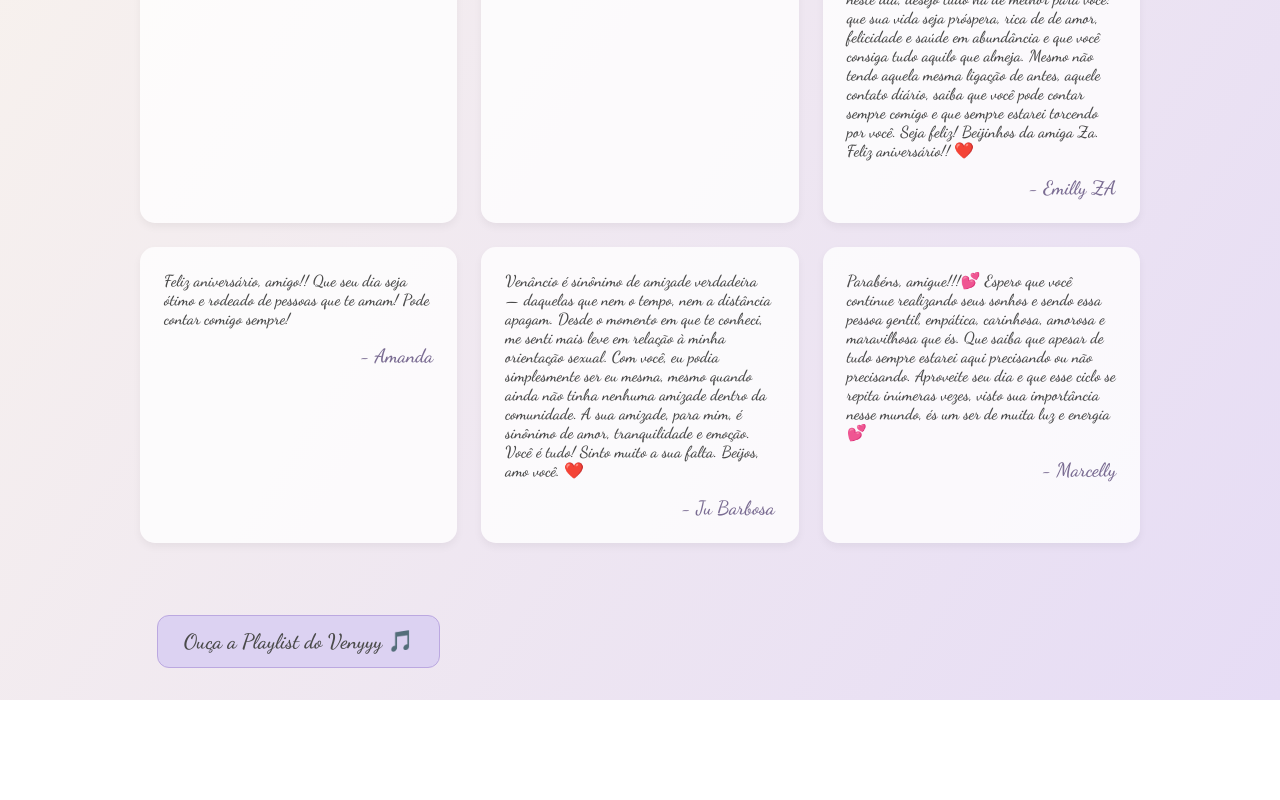
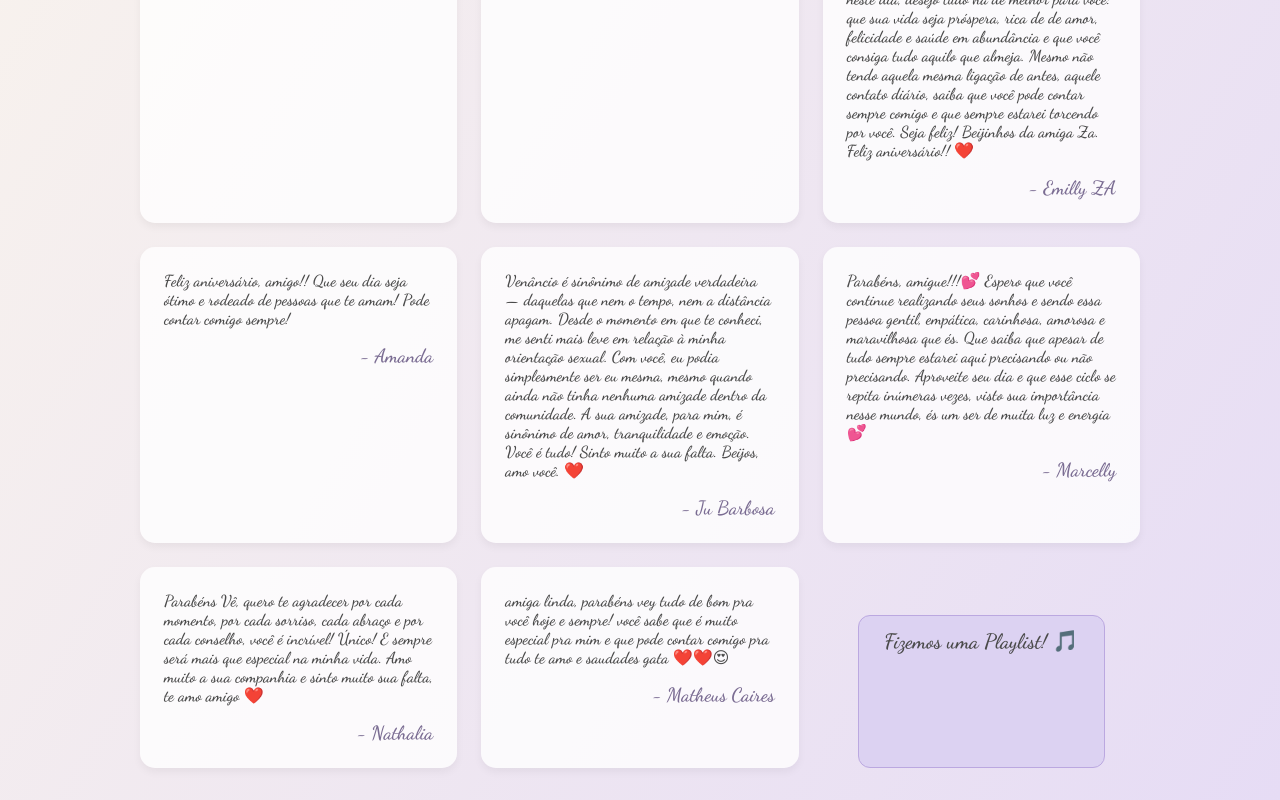
Before and after one commit to wenrgs/venyyy, a plain HTML site: page love-notes.html in a window 1280 px wide. Shown: the part 1330-2130 px from the top of the page. Before the commit the page ends 2030 px from the top, so only its background shows below. Drawn offline with Linux system fonts and the light colour scheme.

Commit message:
Add files via upload

```diff
--- a/love-notes.html
+++ b/love-notes.html
@@ -155,12 +155,22 @@ Pode contar comigo sempre!
 Espero que você continue realizando seus sonhos e sendo essa pessoa gentil, empática, carinhosa, amorosa e maravilhosa que és.
 Que saiba que apesar de tudo sempre estarei aqui precisando ou não precisando. Aproveite seu dia e que esse ciclo se repita inúmeras vezes, visto sua importância nesse mundo, és um ser de muita luz e energia💕
       <div class="author">- Marcelly</div>
+      </div>
+      <div class="note">
+       Parabéns Vê, quero te agradecer por cada momento, por cada sorriso, cada abraço e por cada conselho, você é incrível! Único! E sempre será mais que especial na minha vida. Amo muito a sua companhia e sinto muito sua falta, te amo amigo ❤️
+      <div class="author">- Nathalia</div>
+      </div>
+      <div class="note">
+      amiga linda, parabéns vey
+tudo de bom pra você hoje e sempre! você sabe que é muito especial pra mim e que pode contar comigo pra tudo
+te amo e saudades gata ❤️❤️😍
+      <div class="author">- Matheus Caires</div>
 
 
 
 
   </div>
 
-  <a href="playlist.html" class="playlist-button">Ouça a Playlist do Venyyy 🎵</a>
+  <a href="playlist.html" class="playlist-button">Fizemos uma Playlist! 🎵</a>
 </body>
 </html>
```
Also changed, not shown: gallery.html (+2 -0 lines), matcaires.jpg.jpeg (added), nat.jpg.jpeg (added).
